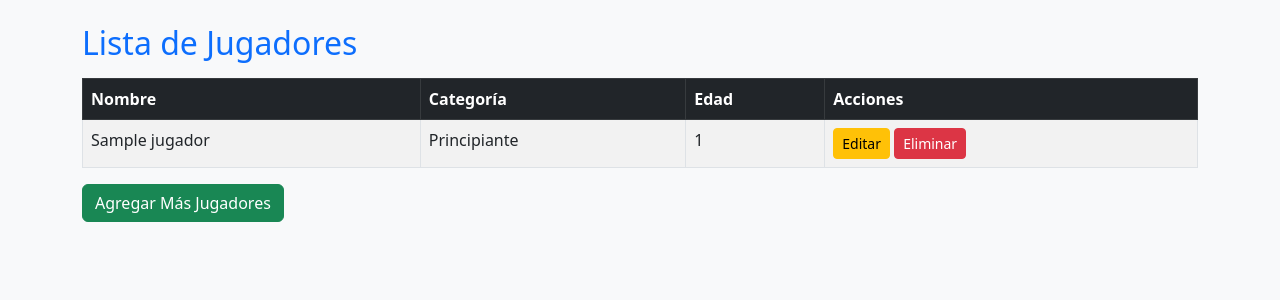
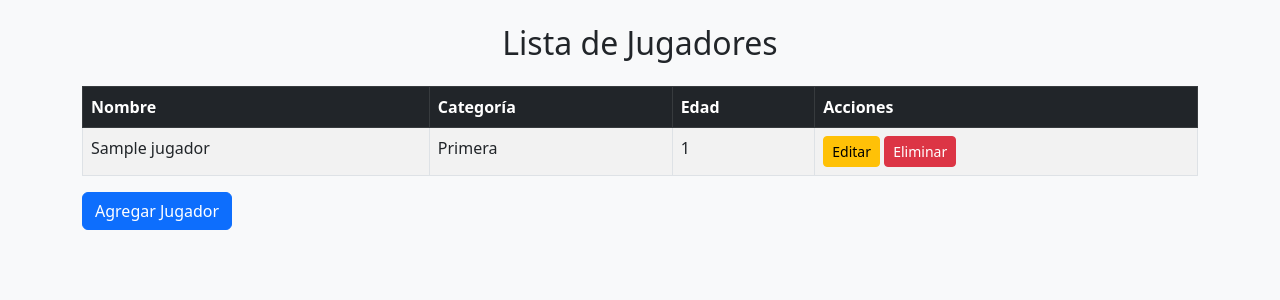
Before and after one commit to MarianoBustamante/torneo-padel, a Django app: page /jugadores/ in a window 1280 px wide. Shown: the top 300 px of the page. Run offline with Django 5.2, Linux system fonts and the light colour scheme; tables that the repository leaves empty hold one stand-in row (values such as "Sample post").

Commit message:
se corrigio error al editar jugador

```diff
--- a/jugadores/models.py
+++ b/jugadores/models.py
@@ -1,15 +1,20 @@
 from django.db import models
 
+class Jugador(models.Model):
+    CATEGORIAS = [
+        ('1ra', 'Primera'),
+        ('2da', 'Segunda'),
+        ('3ra', 'Tercera'),
+        ('4ta', 'Cuarta'),
+        ('5ta', 'Quinta'),
+        ('6ta', 'Sexta'),
+        ('7ma', 'Séptima'),
+        ('8va', 'Octava'),
+    ]
 
-class Jugador(models.Model):
     nombre = models.CharField(max_length=100)
-    edad= models.IntegerField()
-    categoria = models.CharField(max_length=50, choices=[
-        ('Principiante', 'Principiante'),
-        ('Intermedio', 'Intermedio'),
-        ('Avanazado','Avanzado')
-    ])
-    fecha_registro = models.DateField(auto_now_add=True)
+    categoria = models.CharField(max_length=3, choices=CATEGORIAS, default='8va')
+    edad = models.IntegerField()
 
-    def __ster__(self):
-        return f"{self.nombre} ({self.categoria})"
+    def __str__(self):
+        return f"{self.nombre} ({self.get_categoria_display()})"
--- a/jugadores/templates/jugadores/lista.html
+++ b/jugadores/templates/jugadores/lista.html
@@ -9,8 +9,9 @@
 <body class="bg-light">
 
 <div class="container mt-4">
-        <h2 class="text-primary">Lista de Jugadores</h2>
-        <table class="table table-striped table-bordered mt-3">
+    <h2 class="mb-4 text-center">Lista de Jugadores</h2>
+
+    <table class="table table-striped table-bordered">
         <thead class="table-dark">
             <tr>
                 <th>Nombre</th>
@@ -23,19 +24,29 @@
             {% for jugador in jugadores %}
             <tr>
                 <td>{{ jugador.nombre }}</td>
-                    <td>{{ jugador.categoria }}</td>
+                <td>{{ jugador.get_categoria_display }}</td>  <!-- Muestra la categoría con el nombre correcto -->
                 <td>{{ jugador.edad }}</td>
                 <td>
                     <a href="{% url 'editar_jugador' jugador.id %}" class="btn btn-warning btn-sm">Editar</a>
-                        <a href="{% url 'eliminar_jugador' jugador.id %}" class="btn btn-danger btn-sm">Eliminar</a>
+                    <a href="{% url 'eliminar_jugador' jugador.id %}" class="btn btn-danger btn-sm"
+                       onclick="return confirm('¿Estás seguro de que deseas eliminar a {{ jugador.nombre }}?');">
+                        Eliminar
+                    </a>
                 </td>
+            </tr>
+            {% empty %}
+            <tr>
+                <td colspan="4" class="text-center text-muted">No hay jugadores registrados.</td>
             </tr>
             {% endfor %}
         </tbody>
     </table>
 
-        <a href="{% url 'agregar_jugador' %}" class="btn btn-success">Agregar Más Jugadores</a>
+    <div class="d-flex justify-content-between">
+        <a href="{% url 'agregar_jugador' %}" class="btn btn-primary">Agregar Jugador</a>
+    </div>
 </div>
 
+<script src="https://cdn.jsdelivr.net/npm/bootstrap@5.3.0/dist/js/bootstrap.bundle.min.js"></script>
 </body>
 </html>
--- a/jugadores/views.py
+++ b/jugadores/views.py
@@ -20,8 +20,10 @@ def agregar_jugador(request):
 def editar_jugador(request, jugador_id):
     jugador = get_object_or_404(Jugador, id=jugador_id)
     if request.method == 'POST':
-        jugador.delete()
-        return redirect('lista_jugadores')
+        form = JugadorForm(request.POST, instance=jugador)
+        if form.is_valid():
+            form.save()
+            return redirect('lista_jugadores')  # Asegúrate de que la URL es correcta
     else:
         form = JugadorForm(instance=jugador)
 
```
Also changed, not shown: jugadores/forms.py (+7 -1 lines), db.sqlite3, jugadores/migrations/0002_remove_jugador_fecha_registro_and_more.py (added). Lines whose indentation alone changed are shown as unchanged.
